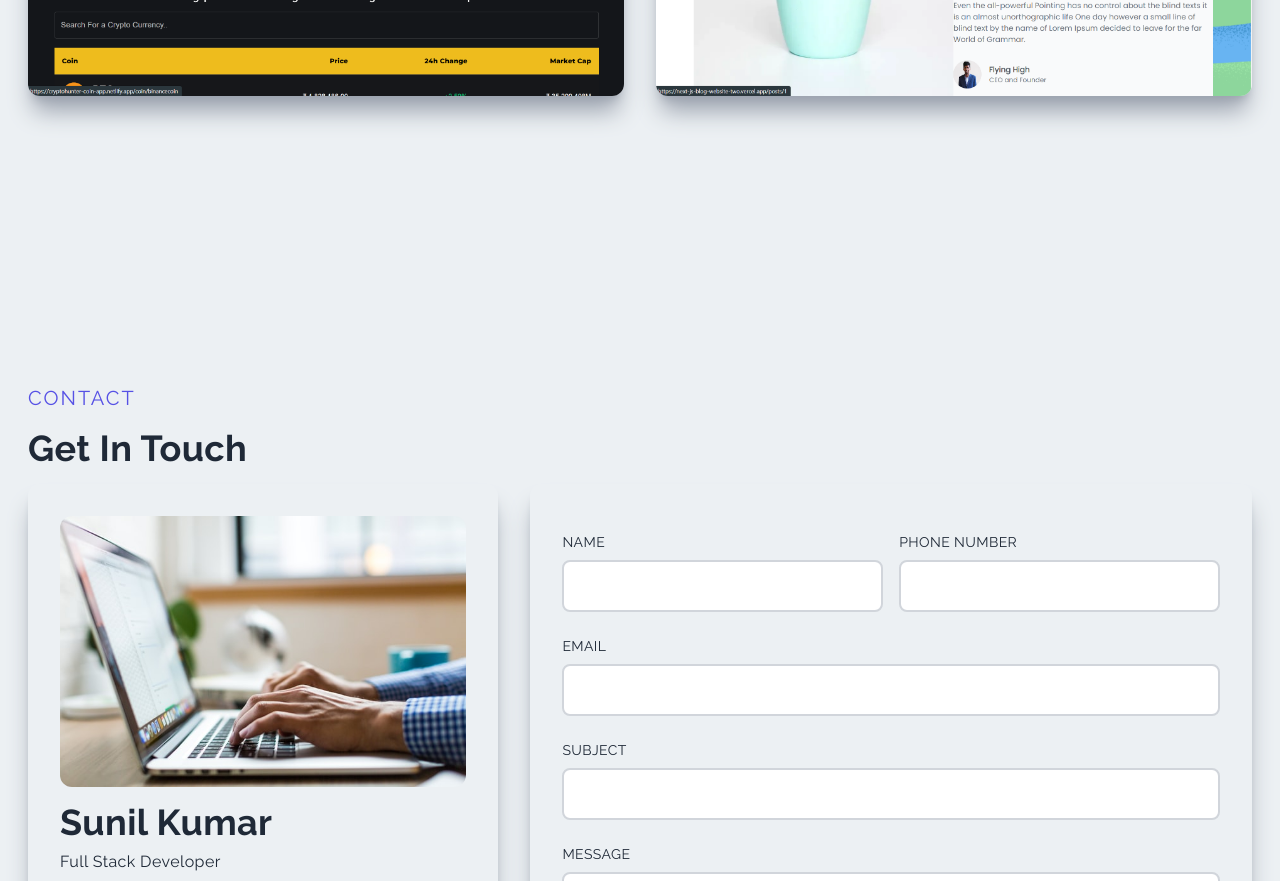
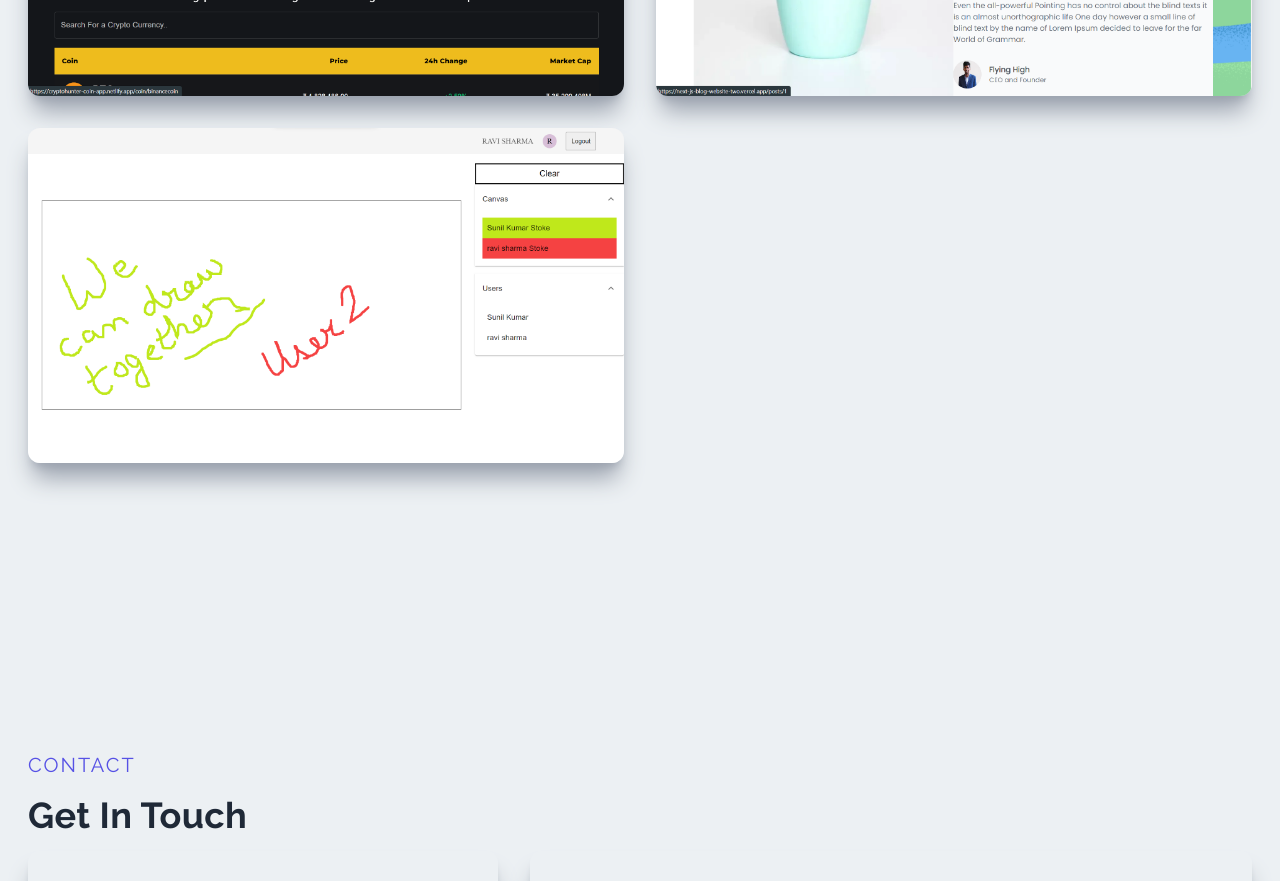
Before and after one commit to sunilkm2610/portfolio, a Next.js app: page / in a window 1280 px wide. Shown: the part 2920-3801 px from the top of the page. Built offline with nearby package versions, Linux system fonts and the light colour scheme.

Commit message:
add one more project

```diff
--- a/components/Projects.jsx
+++ b/components/Projects.jsx
@@ -3,6 +3,7 @@ import Link from "next/link";
 import React from "react";
 import blogImg from "../public/assets/projects/blog.png";
 import cryptoImg from "../public/assets/projects/crypto.png";
+import canvasImg from "../public/assets/projects/canvas.png";
 import ProjectItem from "./ProjectItem";
 
 const Projects = () => {
@@ -42,6 +43,18 @@ const Projects = () => {
               "https://next-js-blog-website-two.vercel.app/"
             }
           />
+          <ProjectItem
+            title="MERN Canvas App"
+            backgroundImg={canvasImg}
+            projectUrl="/crypto"
+            tech="MERN Stack"
+            codeURL={
+              "https://github.com/sunilkm2610/canvas-frontend"
+            }
+            demoURL={
+              "https://canvas-frontend.vercel.app"
+            }
+          />
         </div>
       </div>
     </div>
```
Also changed, not shown: public/assets/projects/canvas.png (added).
